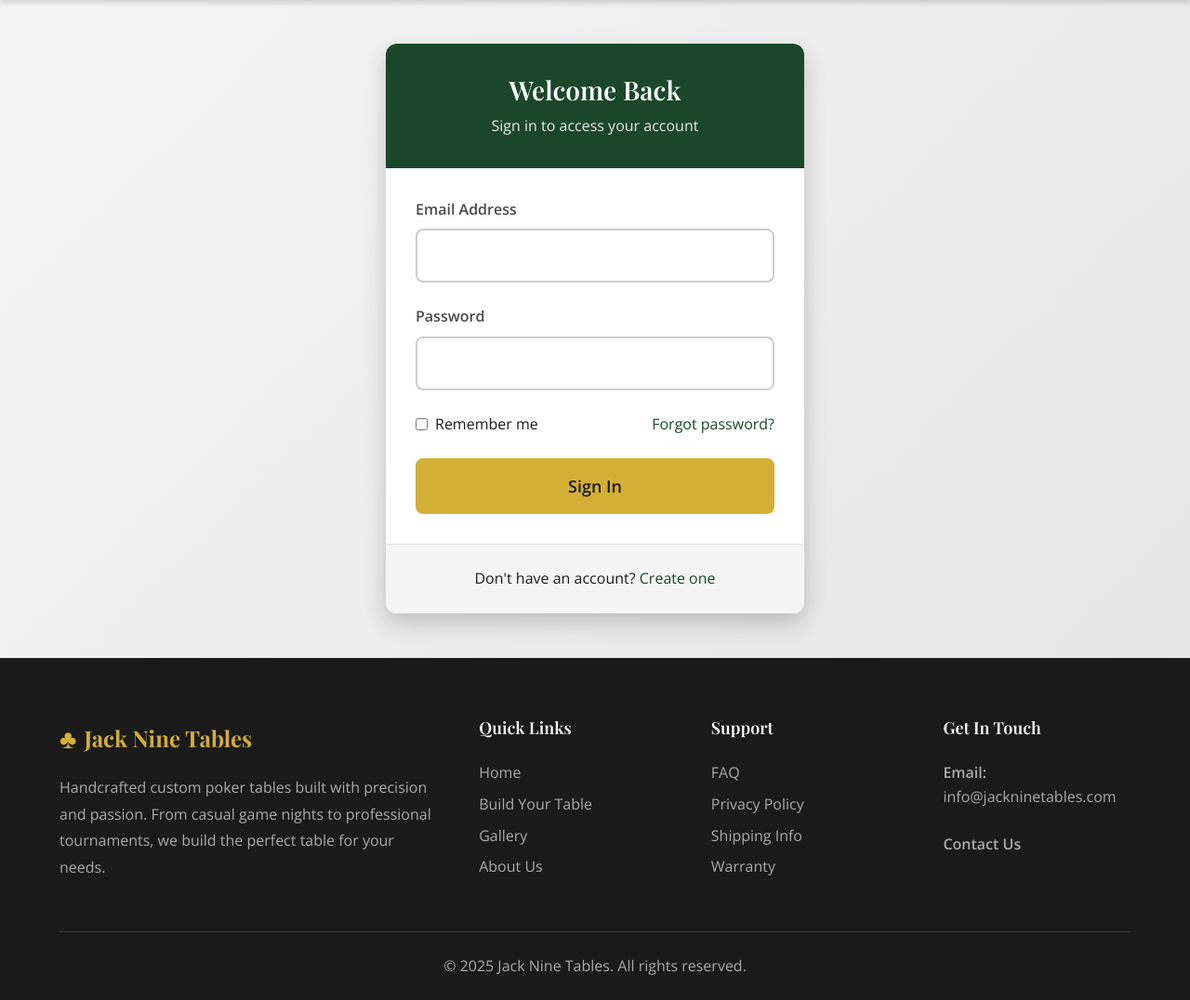
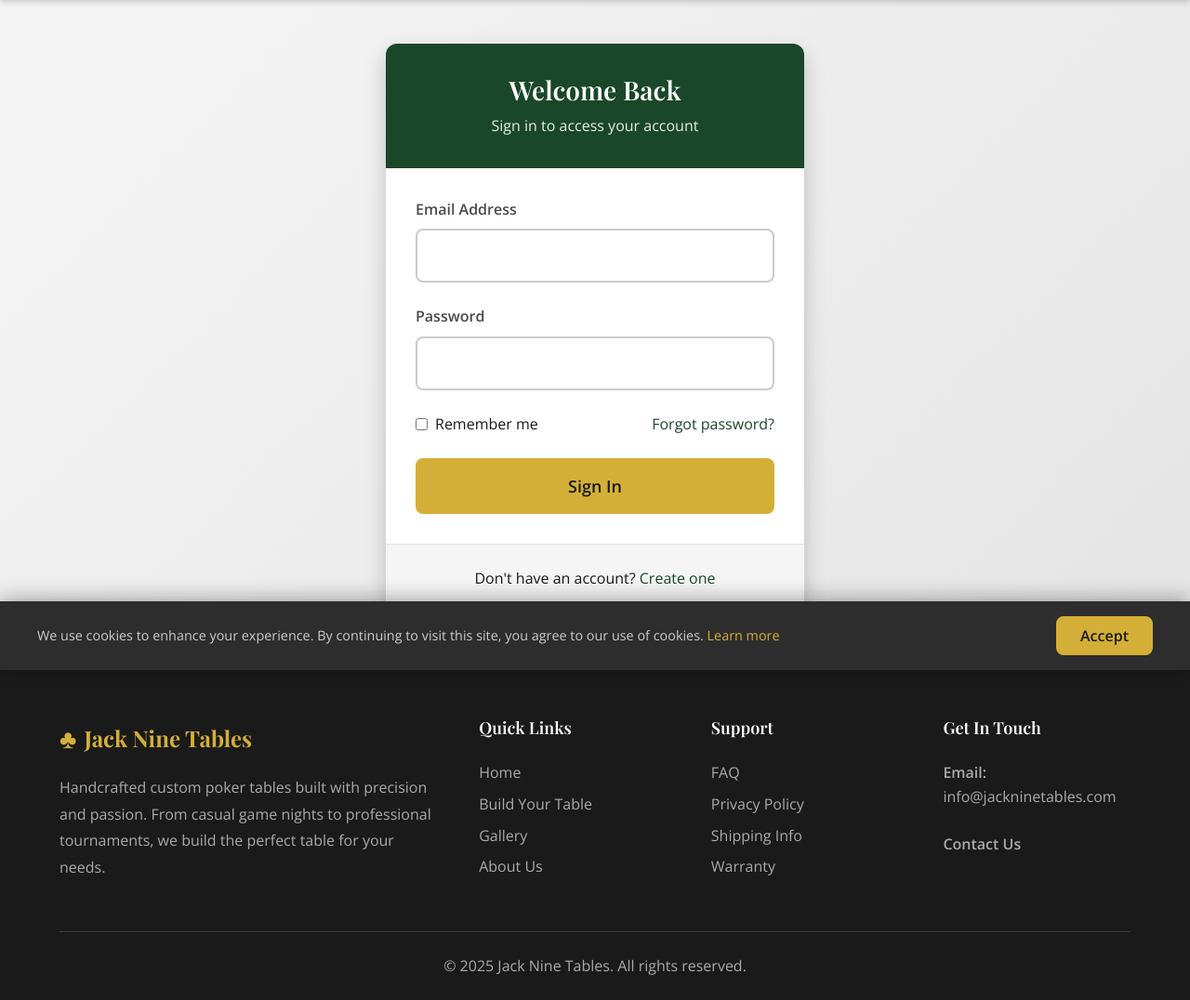
Before and after one commit to cyberfyed/jackninetables, a PHP site: page /login.php in a window 1280 px wide. Shown: the part 79-1155 px from the top of the page at 93% size. Run offline with PHP 8.4, Linux system fonts and the light colour scheme; a stand-in replaces the project's code that opens the database connection.

Commit message:
Add cookie consent banner and fix Remember Me functionality
- Added GDPR-compliant cookie consent banner that slides up on first visit
- Banner stores acceptance in localStorage and won't show again
- Fixed Remember Me on login to save email in cookie for 30 days
- Pre-fills email and checks Remember Me box on return visits

🤖 Generated with [Claude Code](https://claude.com/claude-code)

Co-Authored-By: Claude Opus 4.5 <noreply@anthropic.com>

```diff
--- a/assets/css/style.css
+++ b/assets/css/style.css
@@ -1096,3 +1096,58 @@ textarea.form-control {
         font-size: 0.9rem;
     }
 }
+
+/* ========================================
+   Cookie Consent Banner
+   ======================================== */
+.cookie-banner {
+    position: fixed;
+    bottom: 0;
+    left: 0;
+    right: 0;
+    background: var(--gray-900);
+    padding: var(--space-md) var(--space-lg);
+    z-index: 9999;
+    box-shadow: 0 -4px 20px rgba(0, 0, 0, 0.3);
+    transform: translateY(100%);
+    transition: transform var(--transition-base);
+}
+
+.cookie-banner.show {
+    transform: translateY(0);
+}
+
+.cookie-content {
+    max-width: 1200px;
+    margin: 0 auto;
+    display: flex;
+    align-items: center;
+    justify-content: space-between;
+    gap: var(--space-lg);
+}
+
+.cookie-content p {
+    color: var(--gray-300);
+    margin: 0;
+    font-size: 0.9rem;
+}
+
+.cookie-content a {
+    color: var(--gold);
+}
+
+.cookie-content a:hover {
+    color: var(--gold-light);
+}
+
+@media (max-width: 768px) {
+    .cookie-content {
+        flex-direction: column;
+        text-align: center;
+        gap: var(--space-md);
+    }
+
+    .cookie-content p {
+        font-size: 0.85rem;
+    }
+}
--- a/assets/js/main.js
+++ b/assets/js/main.js
@@ -3,6 +3,23 @@
  */
 
 document.addEventListener('DOMContentLoaded', function() {
+    // Cookie Consent Banner
+    const cookieBanner = document.getElementById('cookieBanner');
+    const acceptCookies = document.getElementById('acceptCookies');
+
+    if (cookieBanner && !localStorage.getItem('cookiesAccepted')) {
+        setTimeout(() => {
+            cookieBanner.classList.add('show');
+        }, 1000);
+    }
+
+    if (acceptCookies) {
+        acceptCookies.addEventListener('click', function() {
+            localStorage.setItem('cookiesAccepted', 'true');
+            cookieBanner.classList.remove('show');
+        });
+    }
+
     // Mobile Navigation Toggle
     const navToggle = document.querySelector('.nav-toggle');
     const navMenu = document.querySelector('.nav-menu');
--- a/includes/footer.php
+++ b/includes/footer.php
@@ -40,6 +40,14 @@
         </div>
     </footer>
 
+    <!-- Cookie Consent Banner -->
+    <div id="cookieBanner" class="cookie-banner">
+        <div class="cookie-content">
+            <p>We use cookies to enhance your experience. By continuing to visit this site, you agree to our use of cookies. <a href="<?= SITE_URL ?>/privacy.php">Learn more</a></p>
+            <button id="acceptCookies" class="btn btn-primary">Accept</button>
+        </div>
+    </div>
+
     <script src="<?= SITE_URL ?>/assets/js/main.js"></script>
     <?php if (isset($extraJS)): ?>
         <?php foreach ($extraJS as $js): ?>
--- a/login.php
+++ b/login.php
@@ -33,6 +33,13 @@ if ($_SERVER['REQUEST_METHOD'] === 'POST') {
             $result = $user->login($email, $password);
 
             if ($result['success']) {
+                // Handle Remember Me cookie
+                if (!empty($_POST['remember'])) {
+                    setcookie('remembered_email', $email, time() + (30 * 24 * 60 * 60), '/', '', false, true);
+                } else {
+                    setcookie('remembered_email', '', time() - 3600, '/', '', false, true);
+                }
+
                 setFlash('success', 'Welcome back, ' . $_SESSION['user_name'] . '!');
 
                 // Check if there's a saved redirect destination
@@ -77,10 +84,11 @@ require_once 'includes/header.php';
             <form method="POST" action="" data-validate novalidate>
                 <input type="hidden" name="csrf_token" value="<?= getCSRFToken() ?>">
 
+                <?php $rememberedEmail = $_COOKIE['remembered_email'] ?? ''; ?>
                 <div class="form-group">
                     <label class="form-label" for="email">Email Address</label>
                     <input type="email" id="email" name="email" class="form-control"
-                           value="<?= sanitize($_POST['email'] ?? '') ?>" required>
+                           value="<?= sanitize($_POST['email'] ?? $rememberedEmail) ?>" required>
                 </div>
 
                 <div class="form-group">
@@ -90,7 +98,7 @@ require_once 'includes/header.php';
 
                 <div class="form-group" style="display: flex; justify-content: space-between; align-items: center;">
                     <label style="display: flex; align-items: center; gap: 0.5rem; font-weight: normal; cursor: pointer;">
-                        <input type="checkbox" name="remember"> Remember me
+                        <input type="checkbox" name="remember" <?= $rememberedEmail ? 'checked' : '' ?>> Remember me
                     </label>
                     <a href="<?= SITE_URL ?>/forgot-password.php">Forgot password?</a>
                 </div>
```
